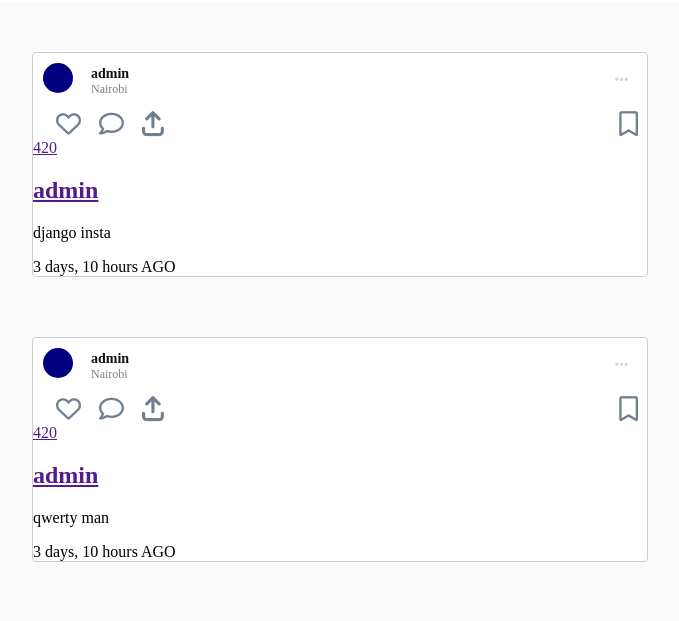
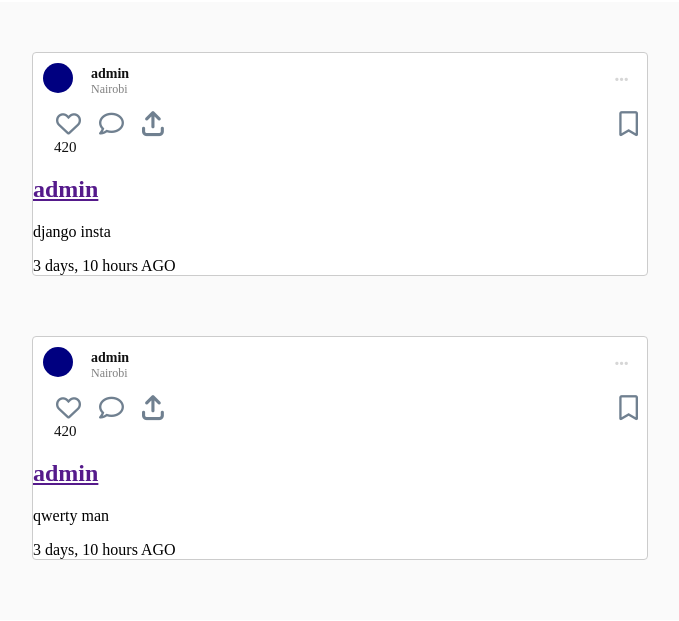
Before and after one commit to DEANKAGO/instagram-clone, a Django app: page / in a window 1280 px wide. Shown: the part 81-702 px from the top of the page, without its empty margins (300-979 px from the left). Run offline with Django 3.2, Linux system fonts and the light colour scheme; data comes from the database, SQL or seed files in the repository; some libraries are stand-ins or nearby versions.

Commit message:
added styling to likes

```diff
--- a/insta/static/css/main.css
+++ b/insta/static/css/main.css
@@ -164,3 +164,12 @@ header{
   float: right;
   margin-right: 25px;
 }
+
+.likes a{
+  text-decoration: none;
+  font-size: 15px;
+  font-weight: 500;
+  color:#111;
+  margin: 0px 0px 8px;
+  padding: 0px 21px;
+}
```
